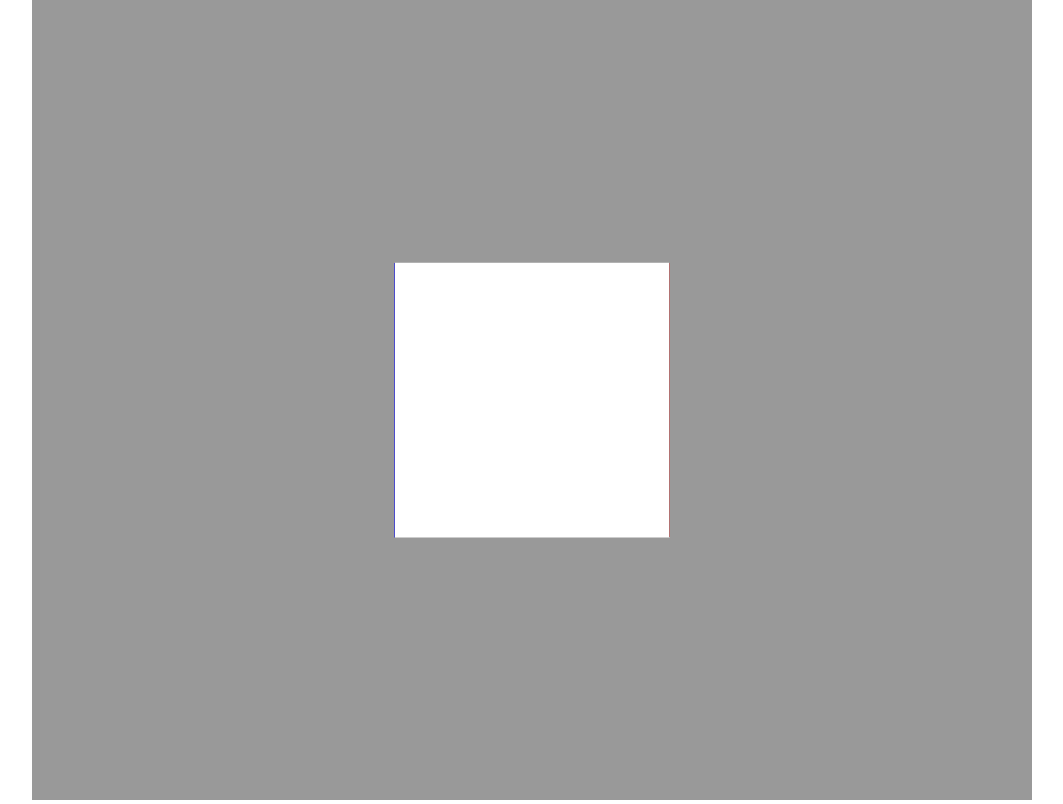
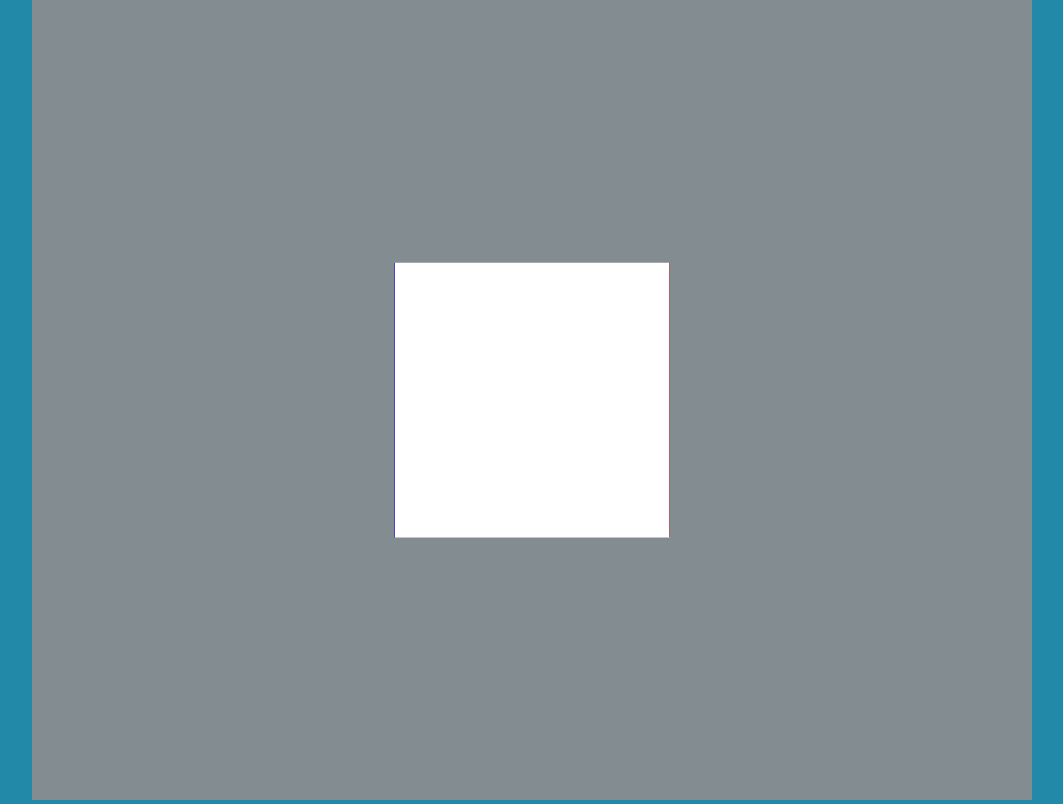
Before and after one commit to aljazzel/aljazzel.github.io, a plain HTML site: page index.html in a window 1280 px wide. Shown: the whole page, without its empty margins (108-1171 px from the left). Drawn offline with Linux system fonts and the light colour scheme.

Commit message:
just changed background

```diff
--- a/index.html
+++ b/index.html
@@ -5,6 +5,9 @@
         * {
             margin: 0px auto;
             padding: 0px;
+        }
+        body {
+            background-color: #2389a9;
         }
     </style>
 </head>
@@ -185,7 +188,8 @@
     };
 
     var mouseMove = function(e) {
-        if (!drag) return false;
+        if (!drag)
+            return false;
         dX = (e.pageX-old_x)*2*Math.PI/canvas.width,
         dY = (e.pageY-old_y)*2*Math.PI/canvas.height;
         THETA+= dX;
```
